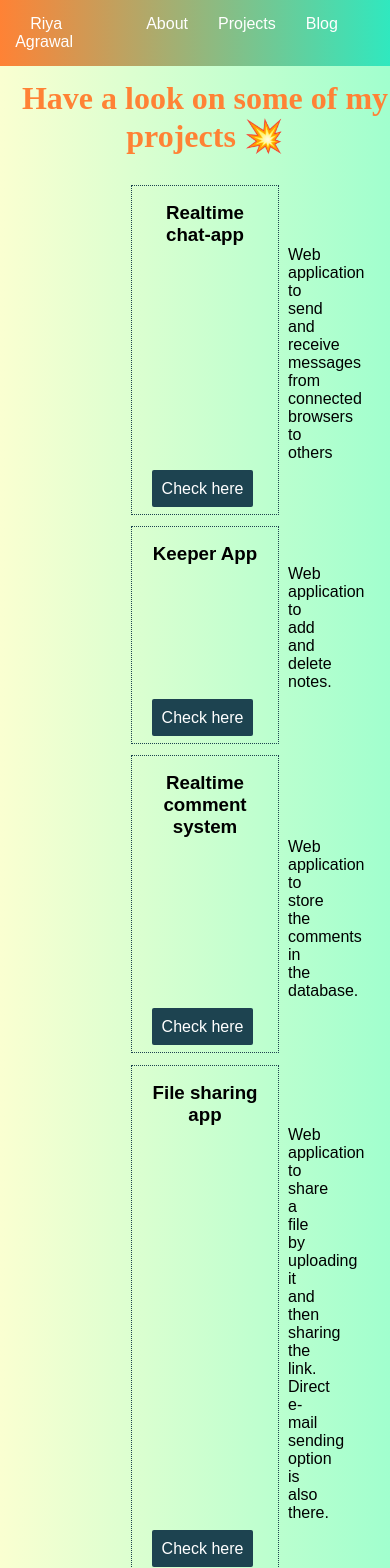
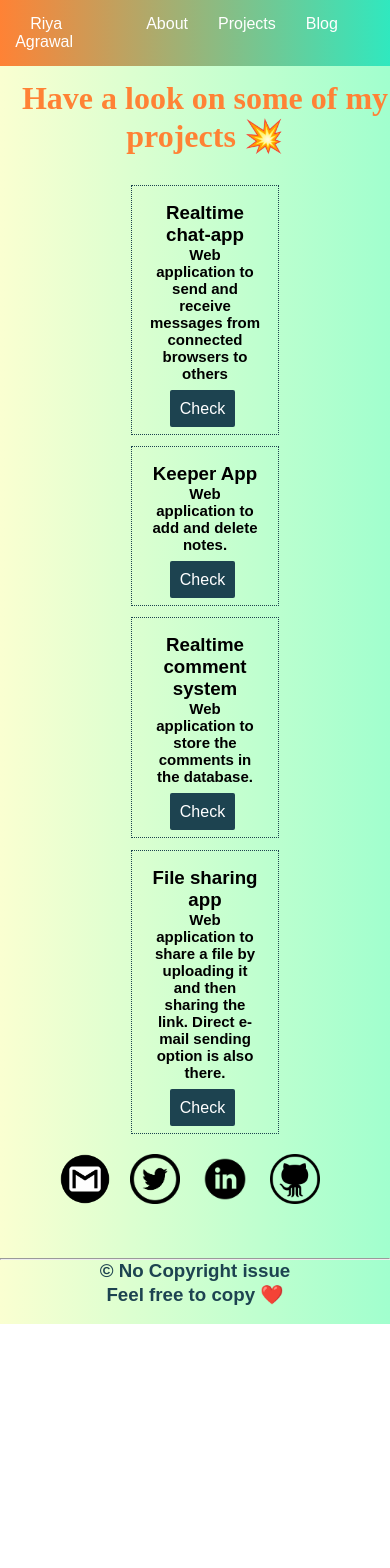
Before and after one commit to RiyaAgrawal17/Portfolio-app, a React (Create React App) app: page /Project in a window 390 px wide. Shown: the top 1568 px of the page. After the commit the page ends 1324 px from the top, so only its background shows below. Built offline with nearby package versions, Linux system fonts and the light colour scheme.

Commit message:
adjusted css according to mobile view

```diff
--- a/src/components/About.js
+++ b/src/components/About.js
@@ -17,9 +17,9 @@ function About() {
           <h5
           style={{ fontSize: "30px", marginBottom: "10px", fontFamily: "fantasy"}}>
         {des}</h5>
-          <p style={{ fontSize: "20px" , color: "black"}}>
+          <h5 style={{ fontSize: "20px" , color: "black"}}>
         {name}
-      </p>
+      </h5>
   </div>
 
 <br />
--- a/src/components/Contact.js
+++ b/src/components/Contact.js
@@ -12,7 +12,7 @@ function Contact() {
           const { email, twitter, linkedin, github } = data;
           return (
             <center>
-              <div style={{marginTop : "20px"}}>
+              <div style={{marginTop : "20px", marginRight:"30px"}}>
               <a href={email}><img src={gmail} height="50px" width="50px" alt="Gmail" /></a>
               <a href={twitter}><img src={twit} height="50px" width="50px" alt="Twitter" /></a>
               <a href={linkedin}><img src={link} height="50px" width="50px" alt="LinkedIn" /></a>
--- a/src/components/Project.js
+++ b/src/components/Project.js
@@ -13,8 +13,8 @@ const Project = () => {
       return (
     <div className="column card">
       <h3>{name}</h3>
-      <p>{description}</p><br />
-      <a href={link} className="btn">Check here</a>
+      <h6 style={{fontSize: "15px"}}>{description}</h6><br />
+      <a href={link} className="btn">Check</a>
       </div>
       )
     })
--- a/src/css/App.css
+++ b/src/css/App.css
@@ -97,6 +97,7 @@ top: 0;
     margin-left: 10px;
     margin-right: 30px;
   }
+
 }
 .intro h1,
 p {
```
